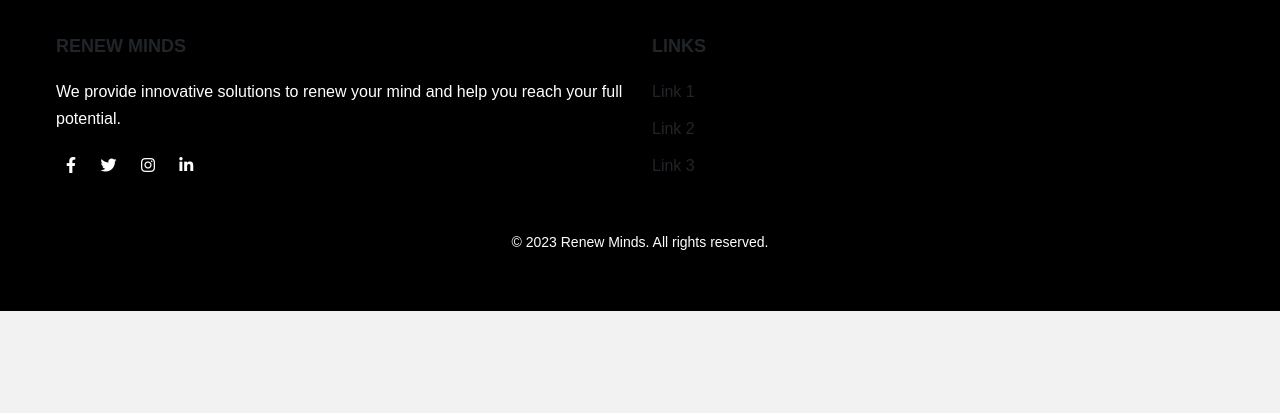
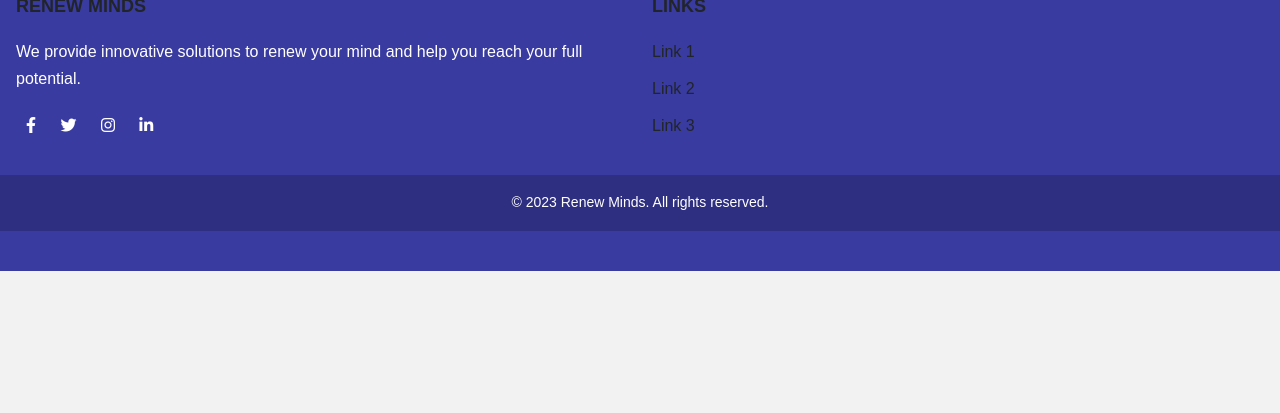
Before and after one commit to sfn1024/Renew_Minds, a PHP site: page /Blog.php in a window 1280 px wide. Shown: the part 387-800 px from the top of the page. Run offline with PHP 8.4, Linux system fonts and the light colour scheme; some libraries are stand-ins or nearby versions.

Commit message:
Update Footer.css

```diff
--- a/assets/css/Footer.css
+++ b/assets/css/Footer.css
@@ -1,13 +1,13 @@
-  body {
+body {
     margin: 0;
     padding: 0;
     font-family: Arial, sans-serif;
   }
 
   .container {
-    max-width: 1200px;
-    margin: auto;
-    padding: 20px;
+    max-width: 1500px;
+    padding: auto;
+
   }
 
   .text-uppercase {
@@ -15,7 +15,7 @@
   }
 
   .footer {
-    background-color: #000;
+    background-color: #393ba0;
     color: #fff;
     padding: 40px 0;
     border-top: 1px solid #e7e7e7;
@@ -45,7 +45,6 @@
   }
 
   .footer .rights {
-    background-color: #333;
     color: #fff;
     padding: 10px 0;
     font-size: 14px;
@@ -73,3 +72,8 @@
   .footer .social-media a:hover {
     color: #007bff;
   }
+
+  .main {
+    display: flex;
+    justify-content:space-evenly;
+  }
```
